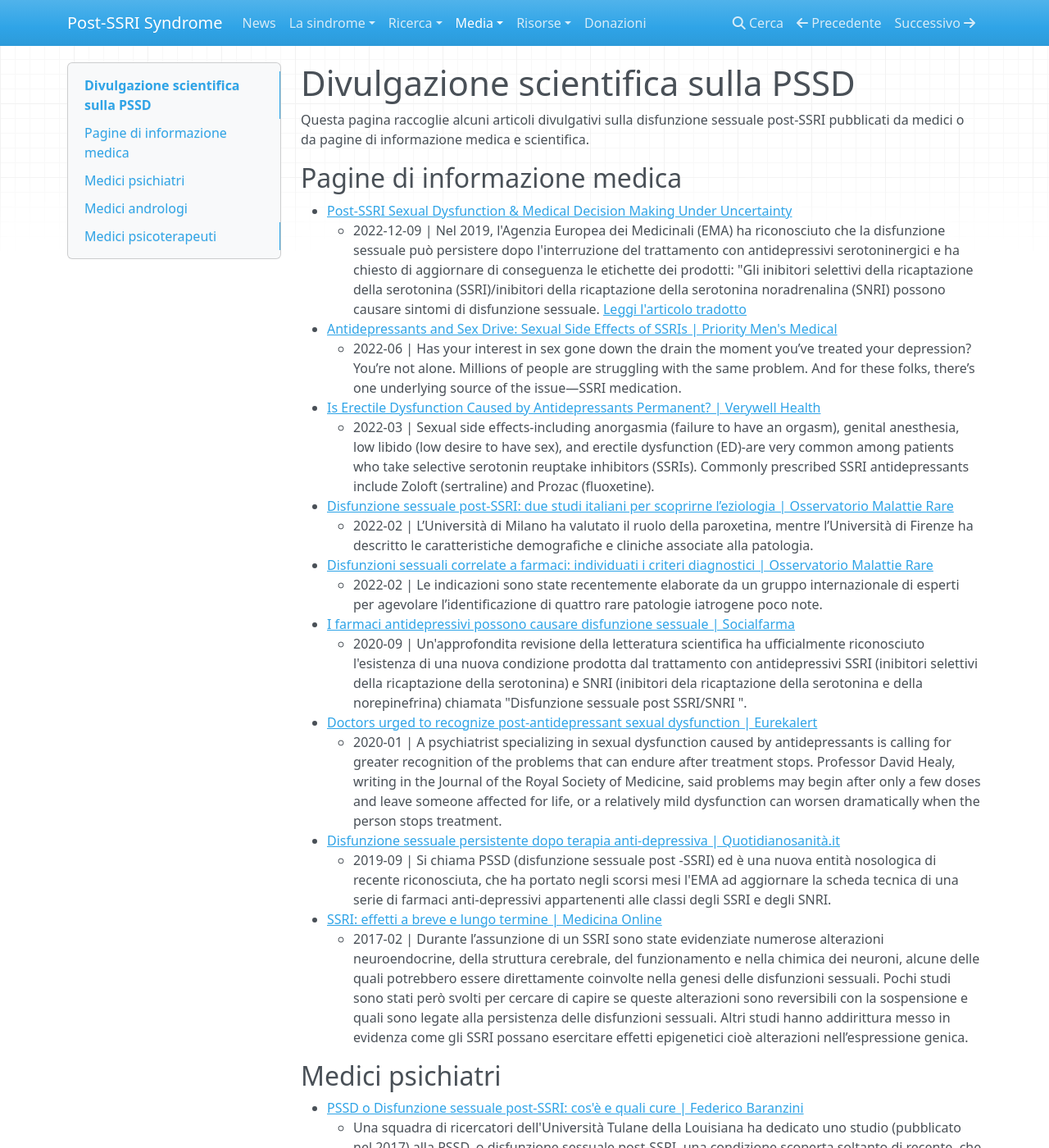
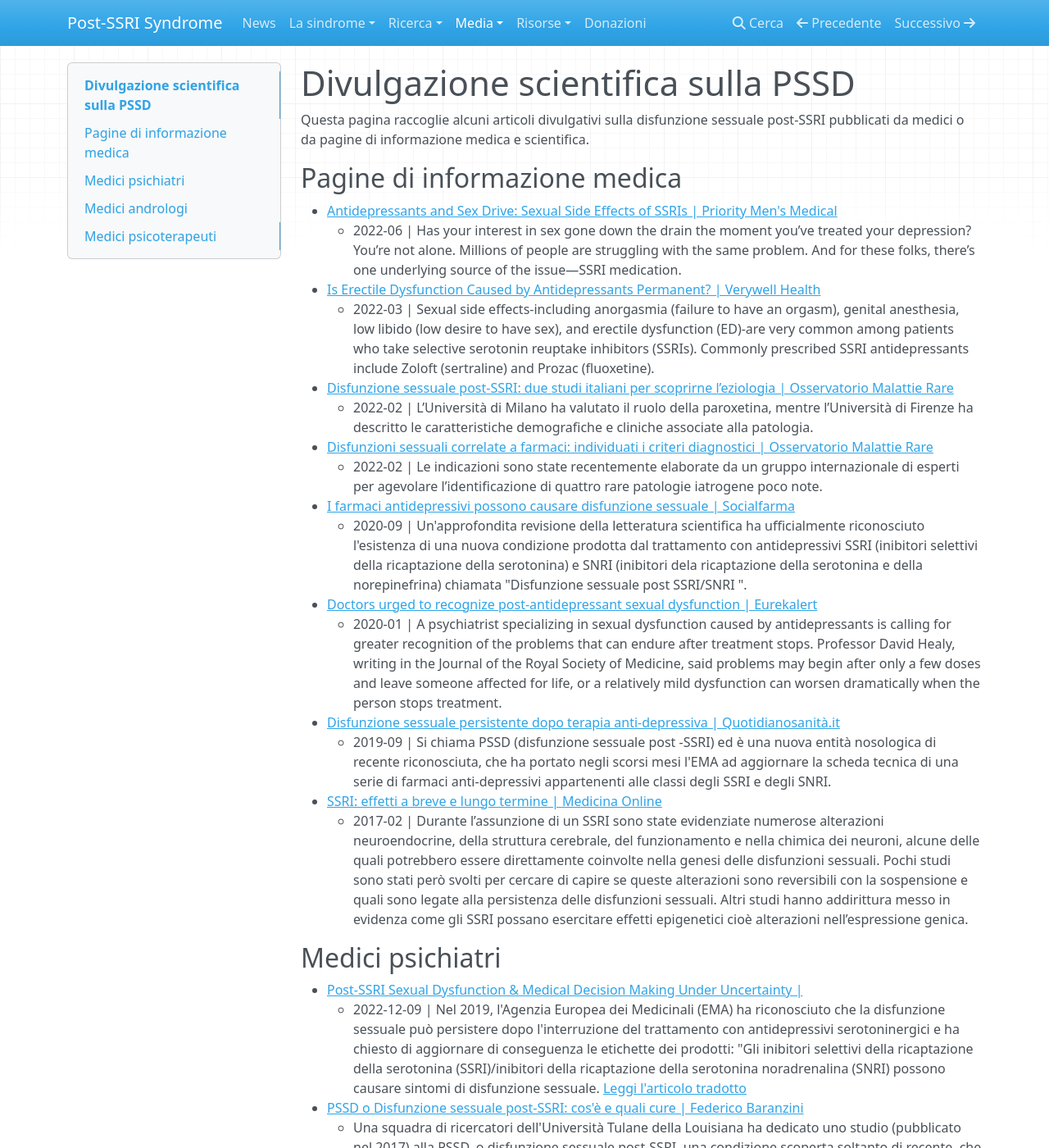
Before and after one commit to postssrisyndrome/windmill, an MkDocs documentation site: the page built from docs/media/medici.md, in a window 1280 px wide and 1400 px high. Shown: the whole window at 82% size. Built offline with MkDocs 1.6.1, drawn with Linux system fonts in a browser that asks for light colours; nearby versions of some CDN libraries; part of the change alters nothing that is shown.

```diff
--- a/docs/media/medici.md
+++ b/docs/media/medici.md
@@ -4,8 +4,6 @@ Questa pagina raccoglie alcuni articoli divulgativi sulla disfunzione sessuale p
 
 ## Pagine di informazione medica
 
-* [Post-SSRI Sexual Dysfunction & Medical Decision Making Under Uncertainty](https://awaisaftab.substack.com/p/post-ssri-sexual-dysfunction-and)
-    * 2022-12-09 | Nel 2019, l'Agenzia Europea dei Medicinali (EMA) ha riconosciuto che la disfunzione sessuale può persistere dopo l'interruzione del trattamento con antidepressivi serotoninergici e ha chiesto di aggiornare di conseguenza le etichette dei prodotti: "Gli inibitori selettivi della ricaptazione della serotonina (SSRI)/inibitori della ricaptazione della serotonina noradrenalina (SNRI) possono causare sintomi di disfunzione sessuale. [Leggi l'articolo tradotto](./2022-12-09-aftab.md)
 * [Antidepressants and Sex Drive: Sexual Side Effects of SSRIs | Priority Men's Medical](https://prioritymensmedical.com/blog/antidepressants-sex-drive-sexual-side-effects-of-ssris/)
     * 2022-06 | Has your interest in sex gone down the drain the moment you’ve treated your depression? You’re not alone. Millions of people are struggling with the same problem. And for these folks, there’s one underlying source of the issue—SSRI medication.
 * [Is Erectile Dysfunction Caused by Antidepressants Permanent? | Verywell Health](https://www.verywellhealth.com/post-ssri-erectile-dysfunction-5218272)
@@ -25,6 +23,8 @@ Questa pagina raccoglie alcuni articoli divulgativi sulla disfunzione sessuale p
 
 ## Medici psichiatri
 
+* [Post-SSRI Sexual Dysfunction & Medical Decision Making Under Uncertainty | ](https://awaisaftab.substack.com/p/post-ssri-sexual-dysfunction-and)
+    * 2022-12-09 | Nel 2019, l'Agenzia Europea dei Medicinali (EMA) ha riconosciuto che la disfunzione sessuale può persistere dopo l'interruzione del trattamento con antidepressivi serotoninergici e ha chiesto di aggiornare di conseguenza le etichette dei prodotti: "Gli inibitori selettivi della ricaptazione della serotonina (SSRI)/inibitori della ricaptazione della serotonina noradrenalina (SNRI) possono causare sintomi di disfunzione sessuale. [Leggi l'articolo tradotto](./2022-12-09-aftab.md)
 * [PSSD o Disfunzione sessuale post-SSRI: cos'è e quali cure | Federico Baranzini](https://www.federicobaranzini.it/disfunzione-sessuale-post-ssri-pssd/)
     * Una squadra di ricercatori dell'Università Tulane della Louisiana ha dedicato uno studio (pubblicato nel 2017) alla PSSD, o disfunzione sessuale post-SSRI, una condizione scoperta soltanto di recente, che affligge tutti quei pazienti che, una volta interrotto il trattamento, continuano a soffrire degli effetti collaterali di natura sessuale causati dall'assunzione di SSRI.
     * Vedi anche domande e commenti: [https://psichiatra-a-milano.it/domande/psicofarmaci/pssd/](https://psichiatra-a-milano.it/domande/psicofarmaci/pssd/)
```
